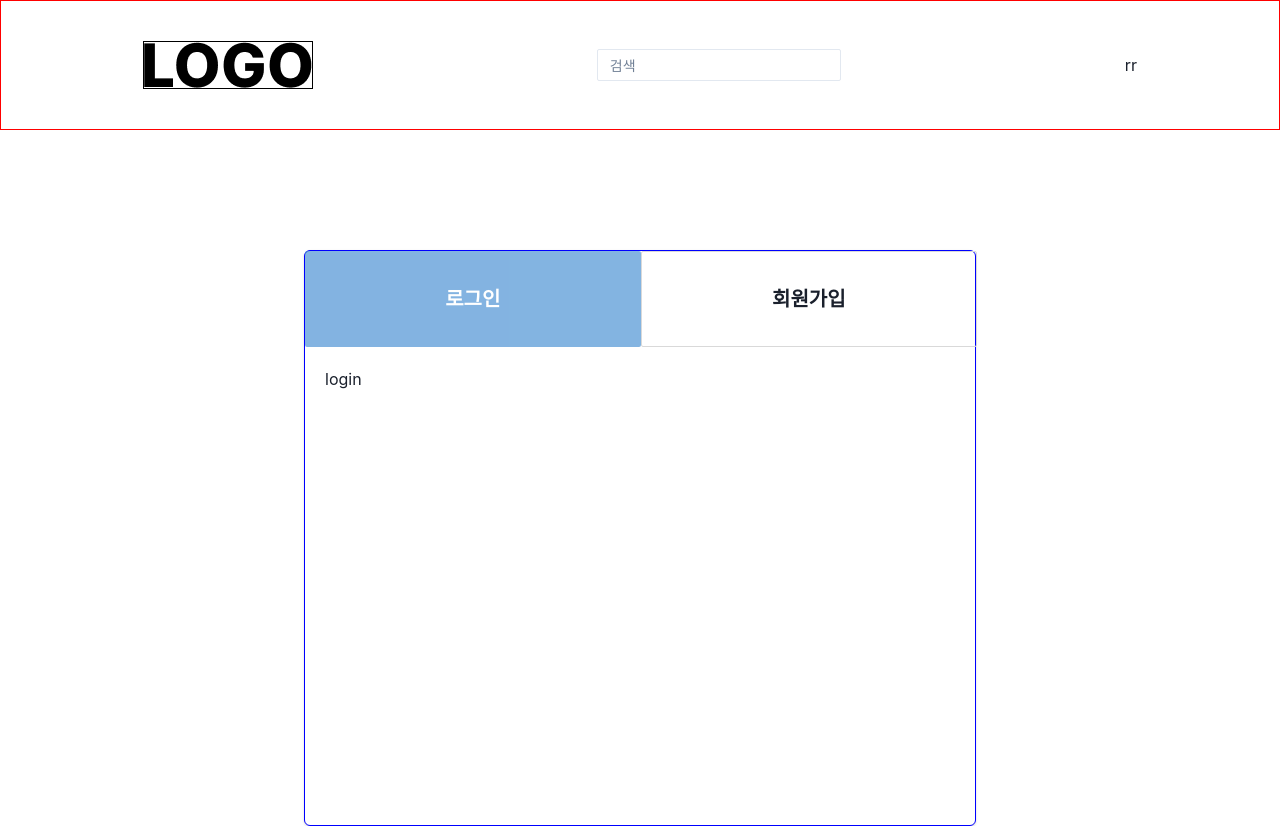
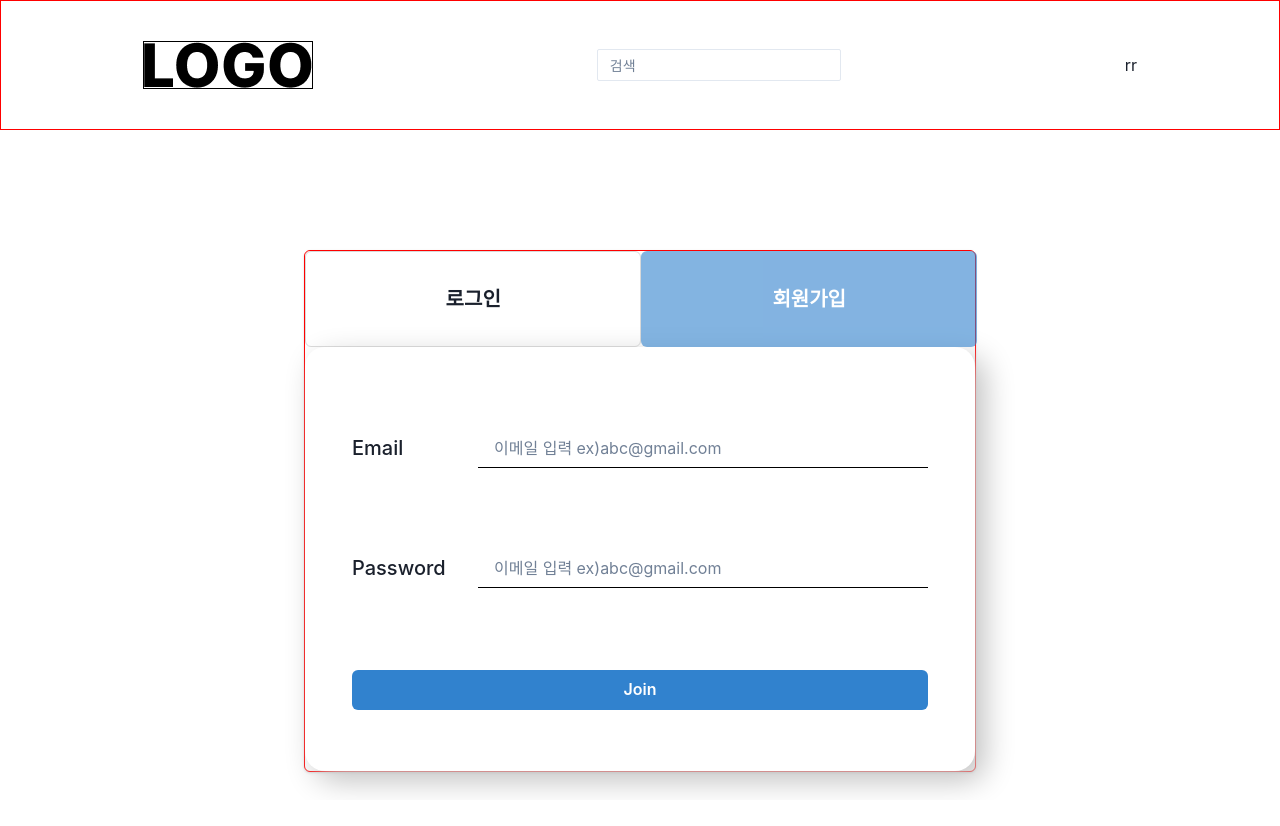
Before and after one commit to gahyuun/23-W-Cow-Project-Frontend, a React (Create React App) app: page /login in a window 1280 px wide. After the commit the page ends 800 px from the top, so only its background shows below. Built offline with nearby package versions, Linux system fonts and the light colour scheme.

Commit message:
Design : 로그인 레이아웃 수정

```diff
--- a/src/component/Sign.jsx
+++ b/src/component/Sign.jsx
@@ -5,7 +5,7 @@ import { useNavigate } from 'react-router-dom';
 function Sign({ children, page }) {
   const navigate = useNavigate();
   const notShowHeaderStyle = {
-    borderRadius: ' sm',
+    borderRadius: ' md',
     w: 'xl',
     display: 'flex',
     alignItems: 'center',
@@ -22,7 +22,7 @@ function Sign({ children, page }) {
     backgroundColor: '#3182CE',
     opacity: '0.6',
     h: '6rem',
-    borderRadius: 'sm',
+    borderRadius: 'md',
     blendMode: 'normal',
     fontSize: 'xl',
     fontWeight: '600',
@@ -33,7 +33,7 @@ function Sign({ children, page }) {
   };
   return (
     <Box display="flex" justifyContent="center">
-      <Card w="2xl" h="xl" mt="120px" border="1px solid blue">
+      <Card w="2xl" mt="120px" border="1px solid red">
         <CardHeader w="2xl" h="6rem" display="flex" padding="0px">
           <Box
             sx={page === 'login' ? showHeaderStyle : notShowHeaderStyle}
--- a/src/pages/Join.jsx
+++ b/src/pages/Join.jsx
@@ -165,7 +165,6 @@ function Join() {
         alignItems="center"
         borderRadius="1.25rem"
         boxShadow="10px 10px 30px #c2c2c2"
-        border="1px solid red"
       >
         <form onSubmit={formValidate}>
           <Box
@@ -183,7 +182,7 @@ function Join() {
               justifyContent="space-around"
             >
               <Box sx={groupStyle}>
-                <Text className={TextStyle}>Email</Text>
+                <Text sx={TextStyle}>Email</Text>
                 <Box sx={inputGroupStyle}>
                   <Input
                     name="email"
--- a/src/pages/Login.jsx
+++ b/src/pages/Login.jsx
@@ -1,12 +1,108 @@
-import { CardBody } from '@chakra-ui/react';
+import {
+  Box,
+  Button,
+  CardBody,
+  Input,
+  Text,
+  FormControl,
+} from '@chakra-ui/react';
 import * as React from 'react';
 
 import Sign from '../component/Sign.jsx';
 
 function Login() {
+  const inputStyle = {
+    borderBottom: '1px solid black',
+    borderTop: 'none',
+    borderRight: 'none',
+    borderLeft: 'none',
+    borderRadius: '0px',
+  };
+  const buttonColor = {
+    backgroundColor: '#3182CE',
+    color: '#ffff',
+  };
+
+  const groupStyle = {
+    display: 'flex',
+    alignItems: 'center',
+    justifyContent: 'space-between',
+  }; // text와 inputgroup을 감싸는 박스의 스타일
+  const TextStyle = {
+    fontSize: 'xl',
+    fontWeight: '500',
+    mr: '10px',
+  }; // email, password등의 text 스타일
+
+  const inputGroupStyle = {
+    display: 'flex',
+    flexDirection: 'column',
+    alignItems: 'flex-end',
+  }; // input 그룹과 formhelpertext를 그룹으로 묶는 스타일
+
   return (
-    <Sign page="login">
-      <CardBody>login</CardBody>
+    <Sign page="join">
+      <CardBody
+        display="flex"
+        justifyContent="center"
+        alignItems="center"
+        borderRadius="1.25rem"
+        boxShadow="10px 10px 30px #c2c2c2"
+      >
+        <form>
+          <Box
+            w="xl"
+            h="sm"
+            display="flex"
+            flexDirection="column"
+            justifyContent="space-around"
+          >
+            <FormControl
+              w="xl"
+              h="15rem"
+              display="flex"
+              flexDirection="column"
+              justifyContent="space-around"
+            >
+              <Box sx={groupStyle}>
+                <Text sx={TextStyle}>Email</Text>
+                <Box sx={inputGroupStyle}>
+                  <Input
+                    name="email"
+                    w="450px"
+                    placeholder="이메일 입력 ex)abc@gmail.com"
+                    sx={inputStyle}
+                    _focusVisible={{ borderColor: 'black' }}
+                    _hover={{ borderColor: 'black' }}
+                  />
+                </Box>
+              </Box>
+              <Box sx={groupStyle}>
+                <Text sx={TextStyle}>Password</Text>
+                <Box sx={inputGroupStyle}>
+                  <Input
+                    name="email"
+                    w="450px"
+                    placeholder="이메일 입력 ex)abc@gmail.com"
+                    sx={inputStyle}
+                    _focusVisible={{ borderColor: 'black' }}
+                    _hover={{ borderColor: 'black' }}
+                  />
+                </Box>
+              </Box>
+            </FormControl>
+            <Button
+              _hover={{ backgroundColor: '#3182CE', opacity: '0.8' }}
+              mb="20px"
+              type="submit"
+              id="submit"
+              sx={buttonColor}
+            >
+              Join
+            </Button>
+          </Box>
+        </form>
+      </CardBody>
     </Sign>
   );
 }
```
